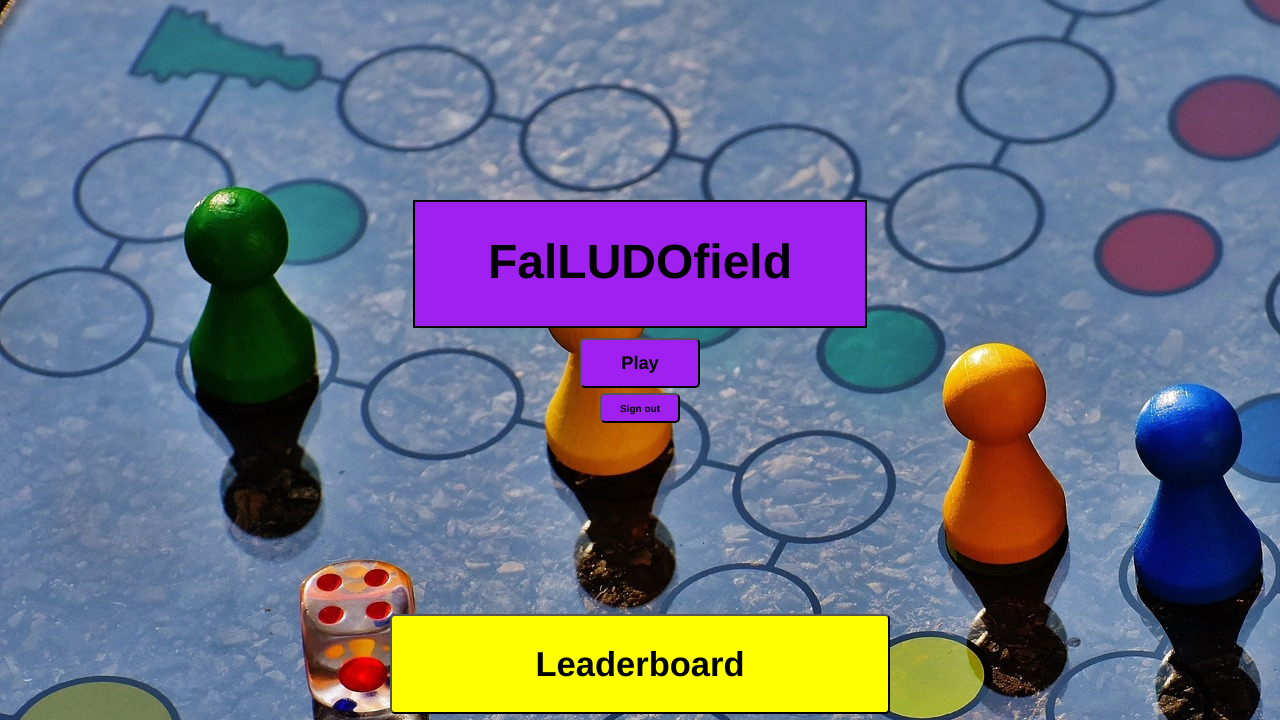
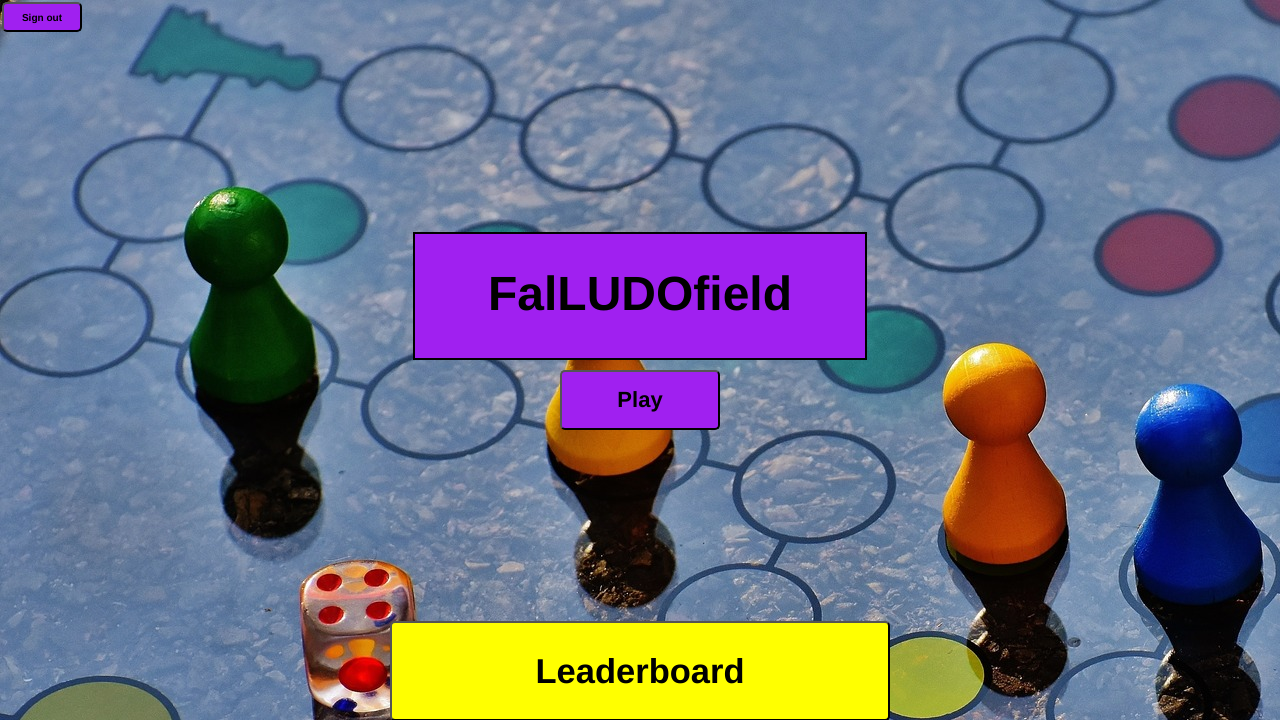
Before and after one commit to awabakram/falludofield, a PHP site: page /startpagesignedin.html in a window 1280 px wide. Shown: the top 720 px of the page. Run offline with PHP 8.4, Linux system fonts and the light colour scheme.

Commit message:
start page done for now

```diff
--- a/startpagecsssignedin.css
+++ b/startpagecsssignedin.css
@@ -21,9 +21,18 @@ section{
 .textcenter{
     text-align:  center;
 }
+.playbutton:hover{
+    background-color: #E0B0FF;
+}
+.signoutbutton:hover{
+    background-color: #E0B0FF;
+}
+.leaderboardbutton:hover{
+    background-color: #FFFFE0;
+}
 .playbutton{
-    width: 120px;
-    height:50px;
+    width:160px;
+    height:60px;
     background-color: #A020F0;
     text-align: center;
     font-size: 22px;
@@ -33,12 +42,6 @@ section{
     cursor: pointer;
     transition: all 300ms ease;
 }
-.playbutton:hover{
-    background-color: #E0B0FF;
-}
-.signoutbutton:hover{
-    background-color: #E0B0FF;
-}
 .signoutbutton{
     width:80px;
     height:30px;
@@ -47,7 +50,8 @@ section{
     font-size:15px;
     font-family: "Helvetica";
     border-radius: 5px;
-    margin-top:5px;
+    margin-top:2px;
+    margin-left:2px;
     cursor: pointer;
     transition: all 300ms ease;
 }
@@ -61,6 +65,7 @@ section{
     border-radius: 5px;
     margin: 191px auto;
     cursor: pointer;
+    transition: all 300ms ease;
 }
 .rectangle {
     width: 450px;
--- a/startpagesignedin.html
+++ b/startpagesignedin.html
@@ -7,6 +7,9 @@
         <link rel="stylesheet" href="startpagecsssignedin.css">
 </head>
 <body>
+        <button class="signoutbutton">
+                <h6>Sign out</h6>
+        </button>
         <section>
                 <div class="lining">
                         <div class="rectangle">
@@ -14,14 +17,12 @@
                         </div>
                 </div>
                 <button class="playbutton">
-                        <h5>Play</h5>
-                </button>
-                <button class="signoutbutton">
-                        <h6>Sign out</h6>
+                        <h4>Play</h4>
                 </button>
                 <button class="leaderboardbutton">
                         <h1>Leaderboard</h1>
                 </button>
         </section>
+
 </body>
 </html>
```
